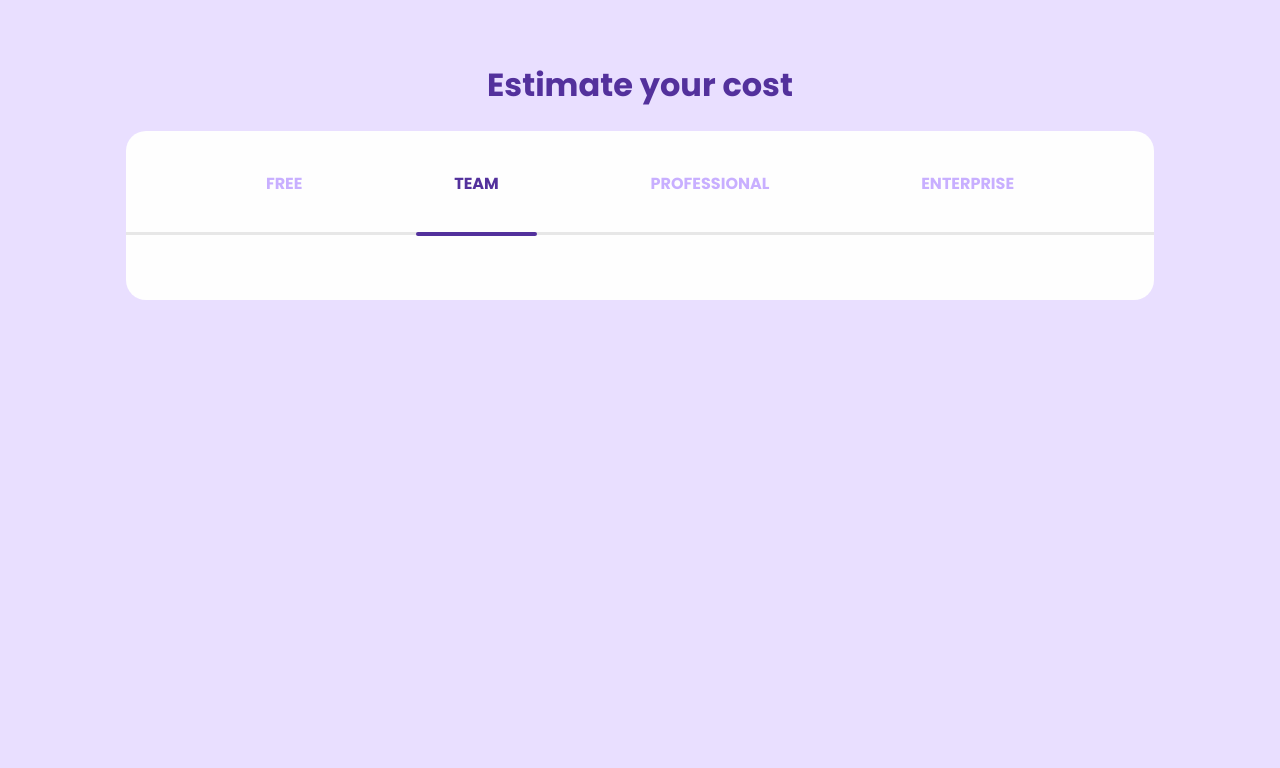
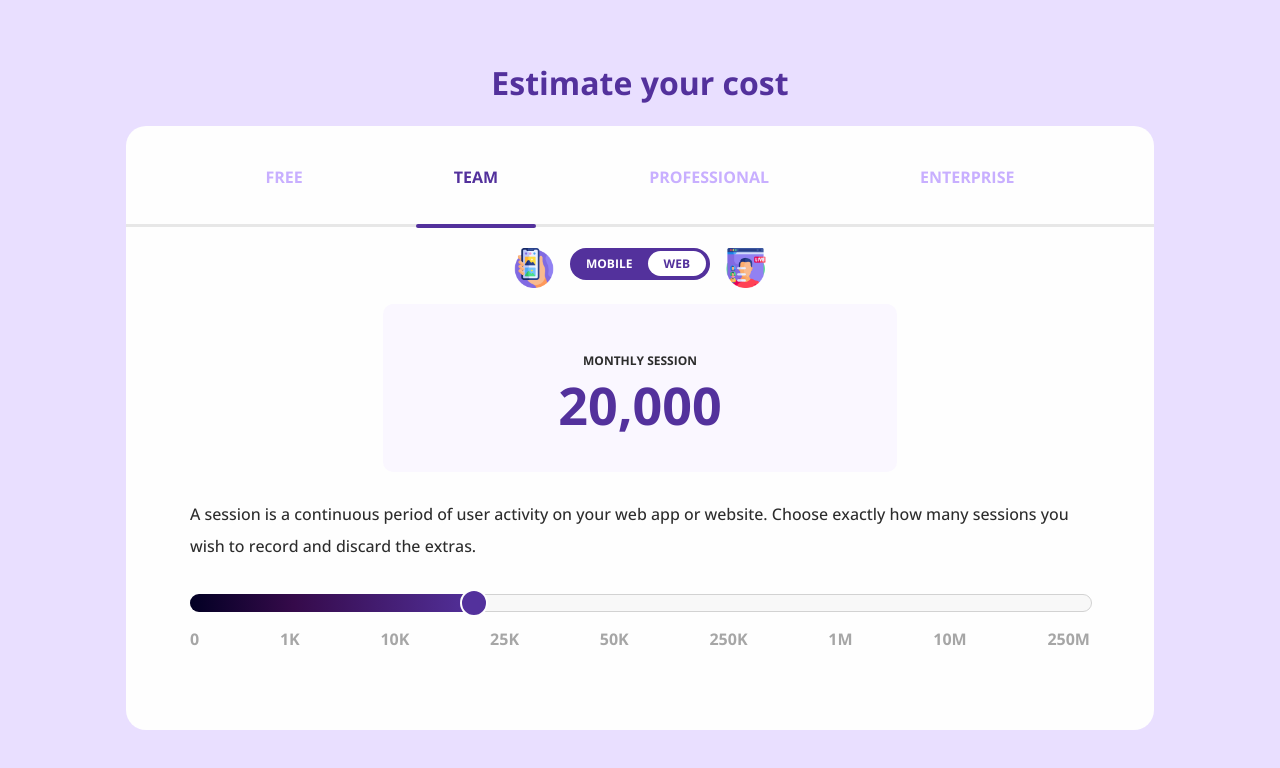
Before and after one commit to LizavetaSobaleva/FlexboxesPage_CSS, a plain HTML site: page index.html in a window 1280 px wide. Drawn offline with nearby package versions, Linux system fonts and the light colour scheme.

Commit message:
Add new sections

```diff
--- a/index.html
+++ b/index.html
@@ -5,7 +5,7 @@
     <meta name="viewport" content="width=device-width, initial-scale=1.0">
     <link rel="preconnect" href="https://fonts.googleapis.com">
     <link rel="preconnect" href="https://fonts.gstatic.com" crossorigin>
-    <link href="https://fonts.googleapis.com/css2?family=Poppins:wght@300;500;700&display=swap" rel="stylesheet">
+    <link href="https://fonts.googleapis.com/css2?family=Open+Sans:wght@300;500;700&display=swap" rel="stylesheet">
     <link rel="stylesheet" type="text/css" href="styles.css">
     <title>Document</title>
 </head>
@@ -19,6 +19,38 @@
             <p>Enterprise</p>
         </div>
         <div class="line"></div>
+        <div class="toggle-wrapper">
+            <img src="images/icon1.png" alt="">
+            <div class="toggle">
+                <span>Mobile</span>
+                <span class="active">Web</span>
+            </div>
+            <img src="images/icon2.png" alt="">
+        </div>
+        <div class="sessions-card">
+            <p>Monthly Session</p>
+            <p class="number">20,000</p>
+        </div>
+        <p class="description">A session is a continuous period of user activity on your web app or website. Choose exactly how many sessions you wish to record and discard the extras.</p>
+        <div class="slider">
+            <div class="bar">
+                <div class="progress"></div>
+                <div class="point"></div>
+            </div>
+            <div class="scale">
+                <ul>
+                    <li>0</li>
+                    <li>1K</li>
+                    <li>10K</li>
+                    <li>25K</li>
+                    <li>50K</li>
+                    <li>250K</li>
+                    <li>1M</li>
+                    <li>10M</li>
+                    <li>250M</li>
+                </ul>
+            </div>
+        </div>
     </div>
 </body>
 </html>
--- a/styles.css
+++ b/styles.css
@@ -1,6 +1,6 @@
 body {
     background-color: rgb(233, 223, 255);
-    font-family: 'Poppins', sans-serif;
+    font-family: 'Open Sans', sans-serif;
     display: flex;
     flex-direction: column;
     justify-content: center;
@@ -66,6 +66,125 @@ h1 {
     height: 3px;
     width: 100%;
     position: absolute;
-    top: 101px;
+    top: 98px;
     background-color: rgb(231, 231, 231)
 }
+
+.toggle-wrapper {
+    display: flex;
+    justify-content: center;
+    text-align: center;
+    margin-top: 20px;
+}
+
+.toggle-wrapper img {
+    height: 40px;
+    margin: 0 16px;
+}
+
+.toggle {
+    display: flex;
+    height: 32px;
+    width: 140px;
+    background-color: rgb(83, 49, 156);
+    color: white;
+    text-transform: uppercase;
+    font-weight: bold;
+    font-size: 12px;
+    box-sizing: border-box;
+    justify-content: space-between;
+    align-items: center;
+    border-radius: 20px;
+    padding: 0 4px 0 16px;
+}
+
+.toggle .active {
+    background-color: white;
+    color: rgb(83, 49, 156);
+    padding: 4px 16px;
+    border-radius: 24px;
+}
+
+.sessions-card {
+    background-color: rgb(250, 247, 255);
+    text-align: center;
+    padding: 32px;
+    width: 50%;
+    text-transform: uppercase;
+    margin: 16px 0;
+    border-radius: 10px;
+}
+
+.sessions-card p {
+    color: rgb(44, 44, 44);
+    font-size: 12px;
+    font-weight: bold;
+    margin: 16px 0 0 0;
+}
+
+.sessions-card .number {
+    color: rgb(83, 49, 156);
+    font-size: 52px;
+    margin: 0;
+}
+
+.description {
+    line-height: 32px;
+    margin: 10px 0 32px 0;
+}
+
+.slider {
+    width: 100%;
+    position: relative;
+}
+
+.slider .bar {
+    background-color: rgb(248, 248, 248);
+    border: 1px solid rgb(210, 210 ,210);
+    height: 16px;
+    width: 100%;
+    border-radius: 10px;
+    display: flex;
+    align-items: center;
+}
+
+.bar .progress {
+    height: 18px;
+    width: 32%;
+    background: linear-gradient(
+        90deg,
+        rgba(2, 0, 36, 1) 0%,
+        rgba(53, 10, 74, 1) 36%,
+        rgba(83, 49, 156, 1) 100%
+    );
+    border-top-left-radius: 20px;
+    border-bottom-left-radius: 20px;
+    position: absolute;
+    top: 0;
+    left: 0;
+}
+
+.bar .point {
+    background-color: rgb(83, 49, 156);
+    height: 24px;
+    width: 24px;
+    border: 2px solid rgb(254, 254, 254);
+    border-radius: 50%;
+    position: absolute;
+    left: 30%;
+}
+
+.bar .point:hover {
+    transform: scale(1.2);
+    cursor: pointer;
+}
+
+.slider .scale ul {
+    width: 100%;
+    list-style: none;
+    display: flex;
+    justify-content: space-between;
+    padding: 0;
+    color: rgb(166, 166, 166);
+    font-weight: bold;
+}
```
